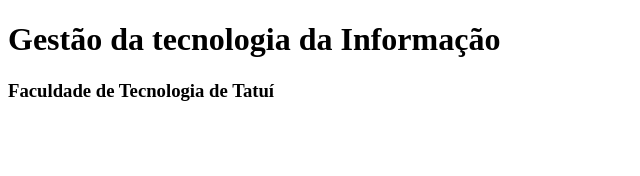
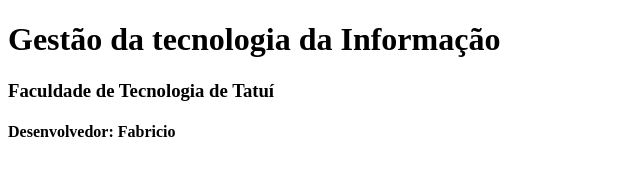
Before and after one commit to Ryusey96/FTI, a plain HTML site: page index.html in a window 1280 px wide. Shown: the whole page, without its empty margins (0-640 px from the left). Drawn offline with Linux system fonts and the light colour scheme.

Commit message:
Desenvolvedor

```diff
--- a/index.html
+++ b/index.html
@@ -8,5 +8,6 @@
 <body>
    <h1>Gestão da tecnologia da Informação</h1>
     <h3>Faculdade de Tecnologia de Tatuí</h3>
+    <h4>Desenvolvedor: Fabricio</h4>
 </body>
 </html>
```
